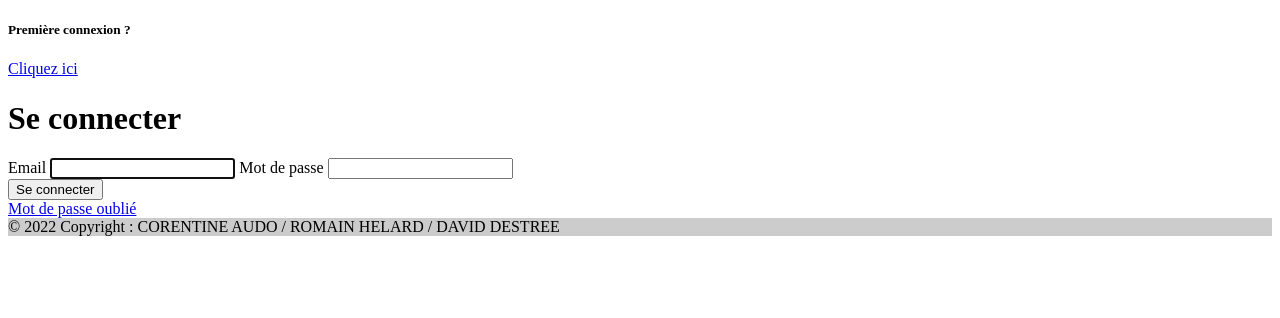
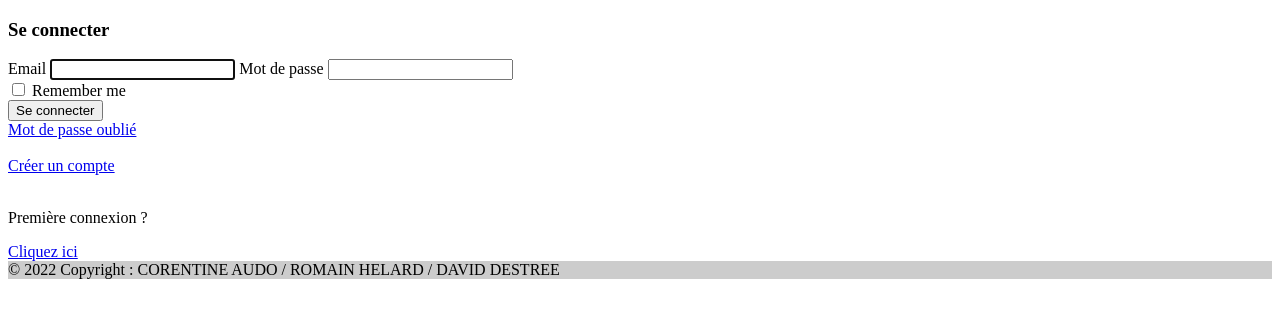
Before and after one commit to romainhelard/ENI-SORTIR-SYMFONY, a Symfony app: template templates/security/login.html.twig in a window 1280 px wide. Shown: the part 132-450 px from the top of the page. Run offline with Twig, Linux system fonts and the light colour scheme; the template is opened without the code that fills it, so the values that code supplies are empty; some libraries are stand-ins or nearby versions.

Commit message:
Création Front page login.html.twig => ajout du login.scss

```diff
--- a/assets/styles/app.scss
+++ b/assets/styles/app.scss
@@ -3,7 +3,7 @@
 @import "searchBar";
 @import "detail_events";
 @import "navBar";
-
+@import "login";
 
 body {
     background-color: rgb(255, 255, 255);
--- a/templates/security/login.html.twig
+++ b/templates/security/login.html.twig
@@ -3,6 +3,18 @@
 {% block title %}Log in!{% endblock %}
 
 {% block body %}
+
+    <div class="container-fluid ps-md-0">
+        <div class="row g-0">
+            <div class="d-none d-md-flex col-md-4 col-lg-6 bg-image"></div>
+            <div class="col-md-8 col-lg-6">
+                <div class="login d-flex align-items-center py-5">
+                    <div class="container">
+                        <div class="row">
+                            <div class="col-md-9 col-lg-8 mx-auto">
+                                <h3 class="login-heading mb-4">Se connecter</h3>
+
+                                <!-- Sign In Form -->
                                 <form method="post">
                                     {% if error %}
                                         <div class="alert alert-danger">{{ error.messageKey|trans(error.messageData, 'security') }}</div>
@@ -13,33 +25,37 @@
                                             You are logged in as {{ app.user.userIdentifier }}, <a href="{{ path('app_logout') }}">Logout</a>
                                         </div>
                                     {% endif %}
+
                                     <div>
-        <h5 class="h3 mb-3 font-weight-normal">Première connexion ?</h5>
-        <a class="btn btn-primary" href="{{ path('app_forgot_password_request') }}" role="button">Cliquez ici</a>
-    </div>
-    <div>
-        <h1 class="h3 mb-3 font-weight-normal">Se connecter</h1>
                                         <label for="inputEmail">Email</label>
                                         <input type="email" value="{{ last_username }}" name="email" id="inputEmail" class="form-control" autocomplete="email" required autofocus>
                                         <label for="inputPassword">Mot de passe</label>
                                         <input type="password" name="password" id="inputPassword" class="form-control" autocomplete="current-password" required>
                                     </div>
                                     <input type="hidden" name="_csrf_token" value="{{ csrf_token('authenticate') }}">
-
-    {#
-        Uncomment this section and add a remember_me option below your firewall to activate remember me functionality.
-        See https://symfony.com/doc/current/security/remember_me.html
-
                                     <div class="checkbox mb-3">
                                         <label>
                                             <input type="checkbox" name="_remember_me"> Remember me
                                         </label>
                                     </div>
-    #}
-
                                     <button class="btn btn-lg btn-primary" type="submit">Se connecter</button>
                                     <div>
                                         <a href="{{ path('app_forgot_password_request') }}">Mot de passe oublié</a>
+                                    </div><br>
+                                    <div>
+                                        <a href="{{ path('app_register') }}">Créer un compte</a>
+                                    </div><br>
+                                    <div>
+                                        <p class="h6 mb-3 font-weight-normal">Première connexion ?</p>
+                                        <a class="btn btn-primary" href="{{ path('app_forgot_password_request') }}" role="button">Cliquez ici</a>
                                     </div>
                                 </form>
+                            </div>
+                        </div>
+                    </div>
+                </div>
+            </div>
+        </div>
+    </div>
+
 {% endblock %}
```
Also changed, not shown: assets/styles/login.scss (added, +19 -0 lines). Lines whose indentation alone changed are shown as unchanged.
